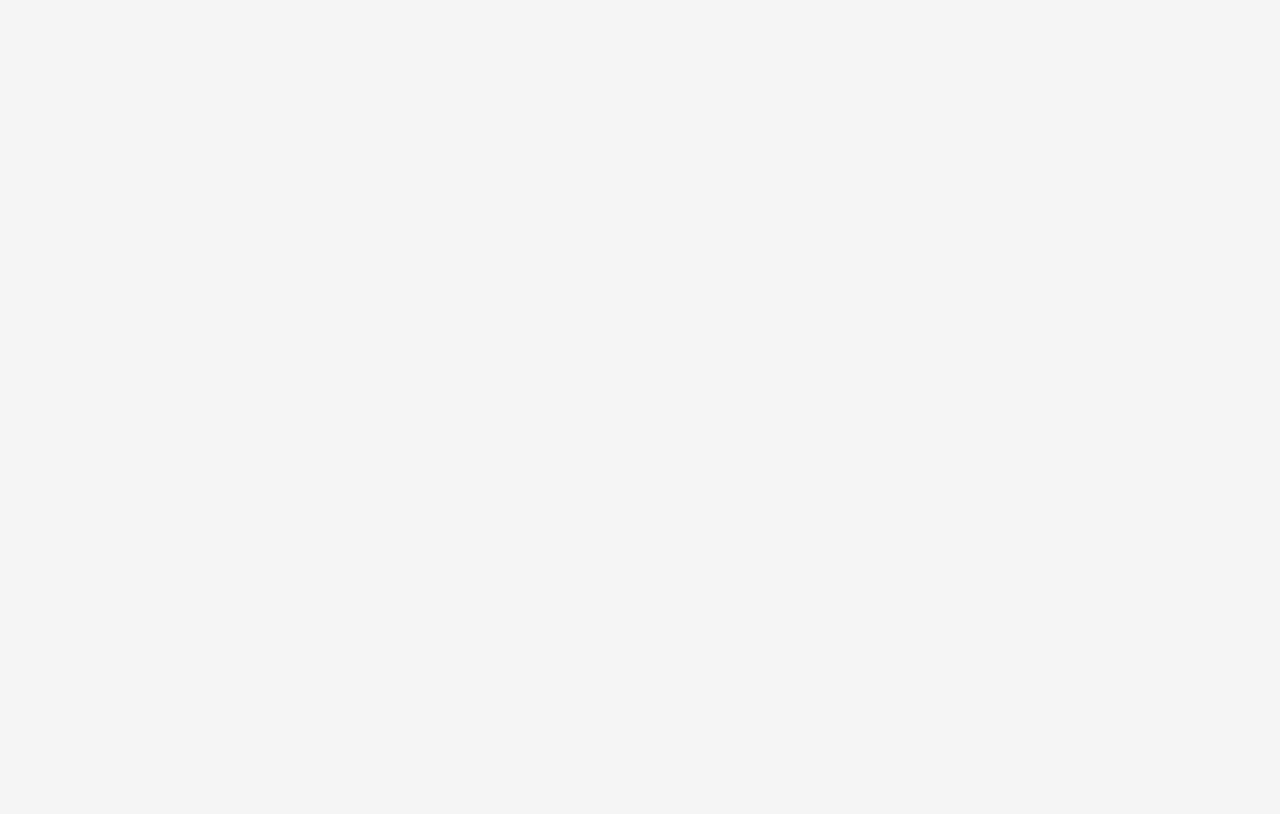
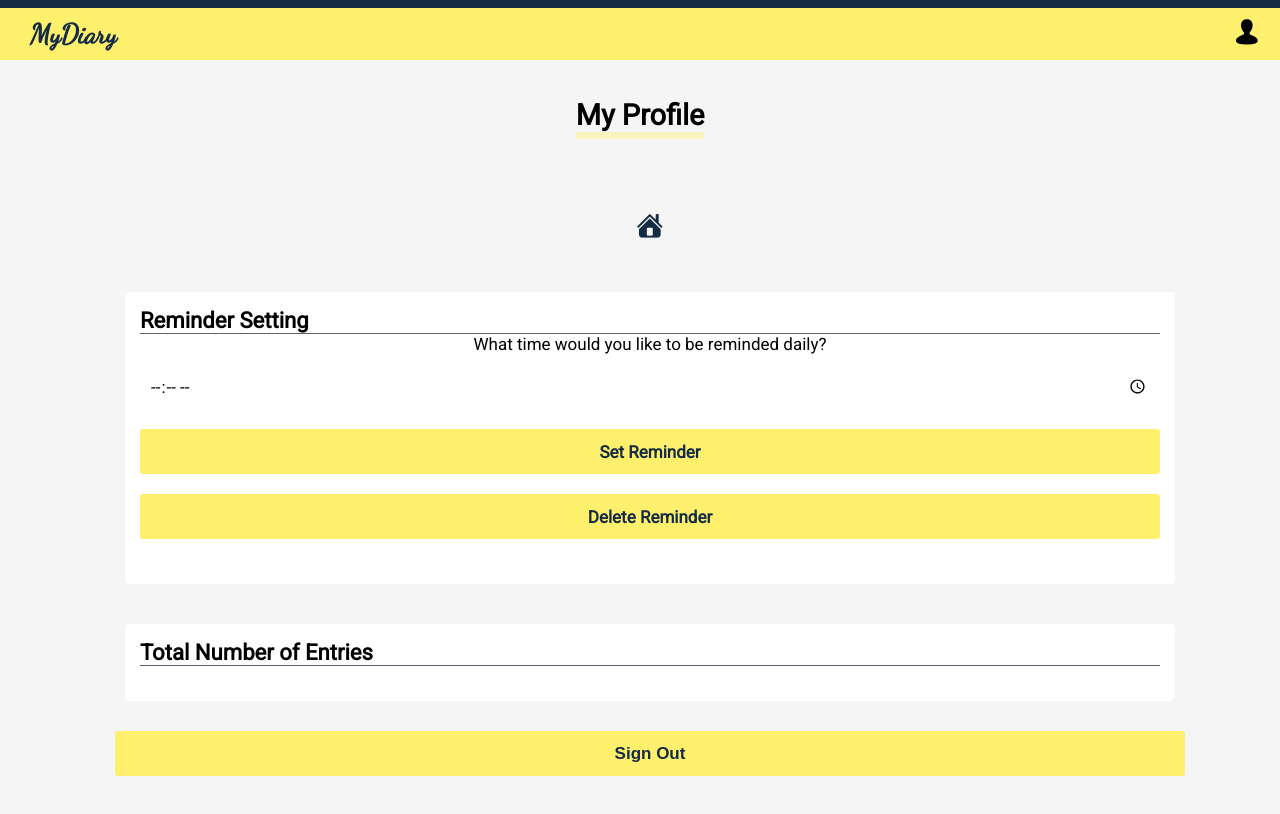
Before and after one commit to Phunmbi/MyDiary-React, a React app: page /profile in a window 1280 px wide. Shown: the top 814 px of the page. Built offline with nearby package versions, Linux system fonts and the light colour scheme; sample sign-in values are in the browser's storage.

Commit message:
feature(profile): implement profile page design
refactor header to always connect to profile and dashboard

```diff
--- /dev/null
+++ b/src/components/Profile.js
@@ -0,0 +1,46 @@
+import React, { Component } from 'react';
+import Header from './shared/Header';
+import Home from '../assets/icons8-home-page-24.png';
+// import Ellipsis from '../assets/Ellipsis.gif';
+
+class Profile extends Component {
+  componentDidMount() {
+  }
+
+  render() {
+    return (
+      <div className="dashboard">
+        <Header />
+        <section>
+          <h3>My Profile</h3>
+        </section>
+        {/* <div id="loadingModal">
+          <div className="loadingModal-main">
+            <img src={Ellipsis} alt="Loading" />
+          </div>
+        </div> */}
+        <section className="profile">
+          <a href="dashboard.html"><img src={Home} alt="Home" /></a>
+          <p id="error" />
+          <div>
+            <h4>Reminder Setting</h4>
+            <form>
+              What time would you like to be reminded daily?
+              <input type="time" name="time" id="time" />
+              <input id="set" type="submit" value="Set Reminder" />
+              <input id="delete" type="submit" value="Delete Reminder" />
+            </form>
+            <p id="reminder" />
+          </div>
+          <div>
+            <h4>Total Number of Entries</h4>
+            <p id="entries" />
+          </div>
+          <button type="button" id="signOut">Sign Out</button>
+        </section>
+      </div>
+    );
+  }
+}
+
+export default Profile;
--- a/src/components/shared/Header.js
+++ b/src/components/shared/Header.js
@@ -1,13 +1,16 @@
 import React from 'react';
+import { Link } from 'react-router-dom';
 import ContactIcon from '../../assets/icons8-contacts-26.png';
 
 const Header = () => {
   return (
     <header>
-      <h1>MyDiary</h1>
-      <a href="profile.html">
+      <Link to="/dashboard">
+        <h1>MyDiary</h1>
+      </Link>
+      <Link to="/profile">
         <img src={ContactIcon} alt="Profile" />
-      </a>
+      </Link>
     </header>
   );
 };
--- a/src/containers/App.js
+++ b/src/containers/App.js
@@ -3,12 +3,13 @@ import { BrowserRouter, Route } from 'react-router-dom';
 import '../styles/styles.scss';
 import authenticate from '../components/hoc/authenticate';
 import LandingPage from '../views/LandingPage';
-import Dashboard from '../components/Dashboard';
+import Dashboard from '../components/dashboard';
 import Signin from '../components/auth/Signin';
-import Add from '../components/Add';
+import Add from '../components/add';
 import Edit from '../components/Edit';
 import ViewEntry from '../components/ViewEntry';
 import DeleteEntry from '../components/Delete';
+import Profile from '../components/Profile';
 
 const App = () => (
   <BrowserRouter>
@@ -20,6 +21,7 @@ const App = () => (
       <Route exact path="/entries/edit/:id" component={authenticate(Edit)} />
       <Route exact path="/entries/view/:id" component={authenticate(ViewEntry)} />
       <Route exact path="/entries/delete/:id" component={authenticate(DeleteEntry)} />
+      <Route exact path="/profile" component={authenticate(Profile)} />
     </div>
   </BrowserRouter>
 );
```
